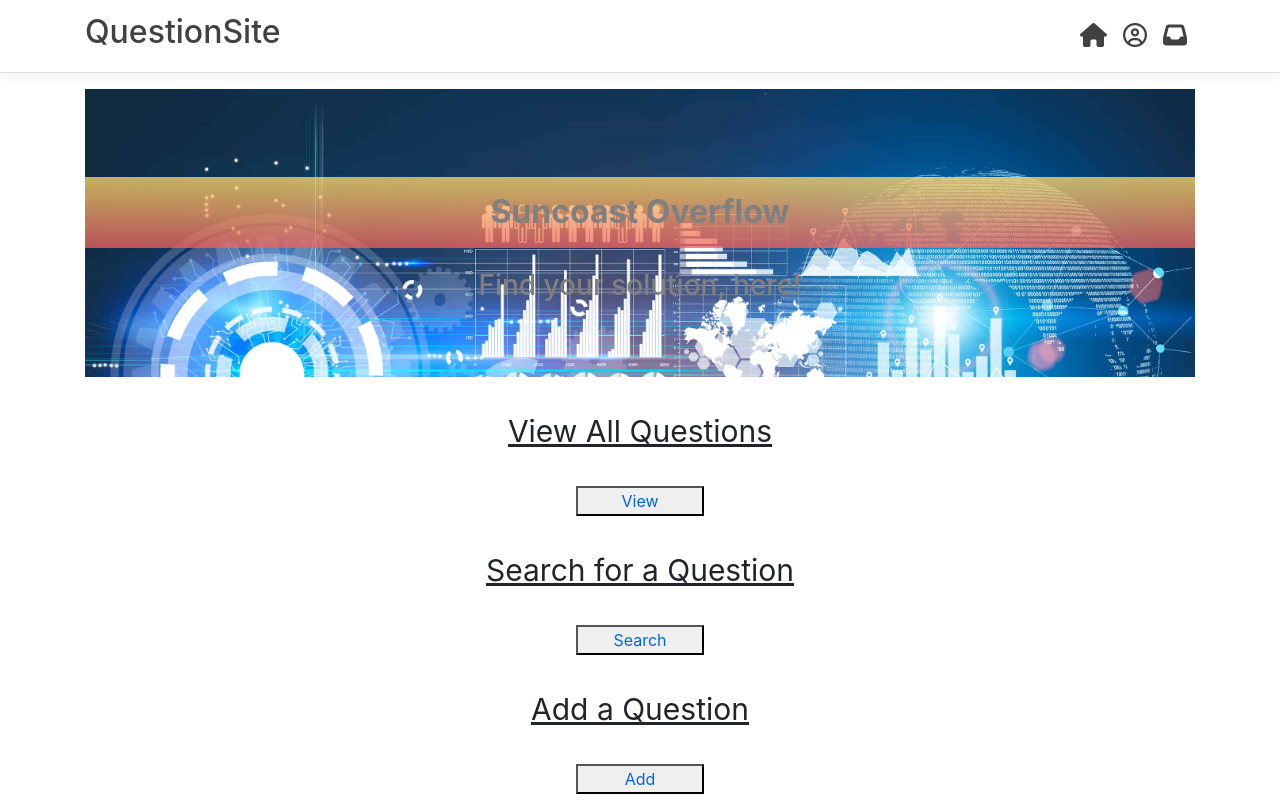
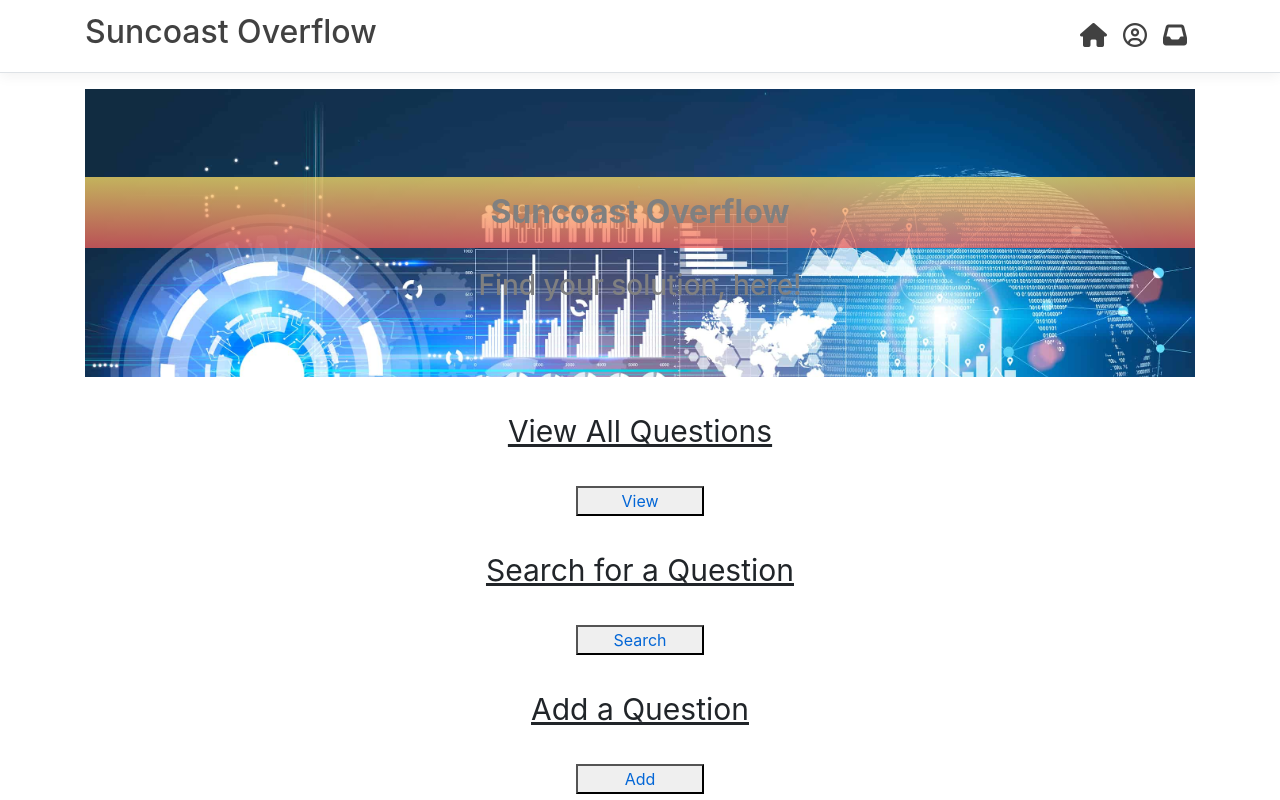
Before and after one commit to mkeough/QuestionSite, a React (Create React App) app in the folder ClientApp/: page / in a window 1280 px wide. Built offline with nearby package versions, Linux system fonts and the light colour scheme.

Commit message:
change site name

```diff
--- a/ClientApp/src/components/NavMenu/index.jsx
+++ b/ClientApp/src/components/NavMenu/index.jsx
@@ -38,7 +38,7 @@ export class NavMenu extends Component {
         >
           <Container>
             <NavbarBrand tag={Link} to="/">
-              <h2 class="home-title">QuestionSite</h2>
+              <h2 class="home-title">Suncoast Overflow</h2>
             </NavbarBrand>
             <NavbarToggler onClick={this.toggleNavbar} className="mr-2" />
             <Collapse
```
